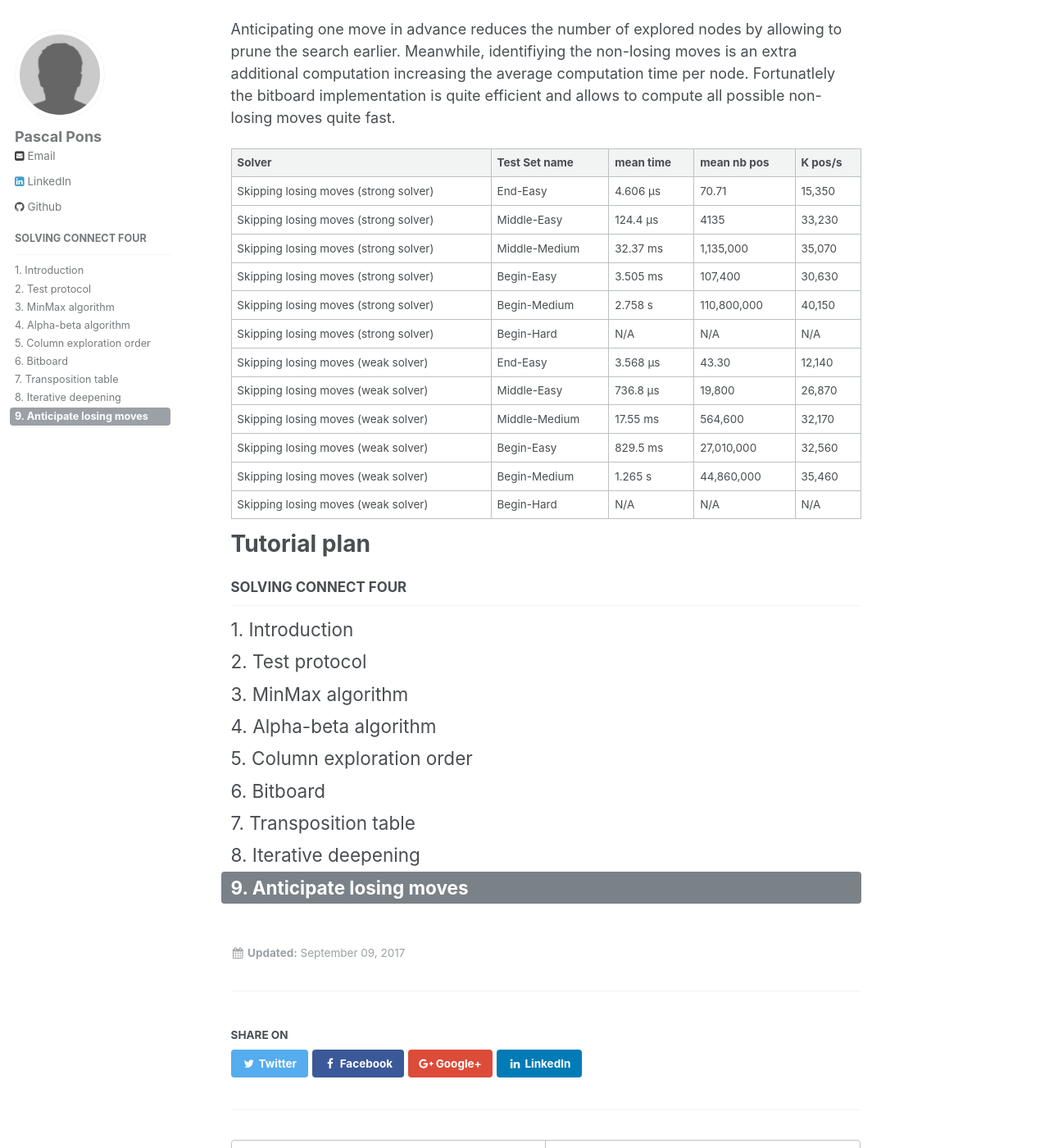
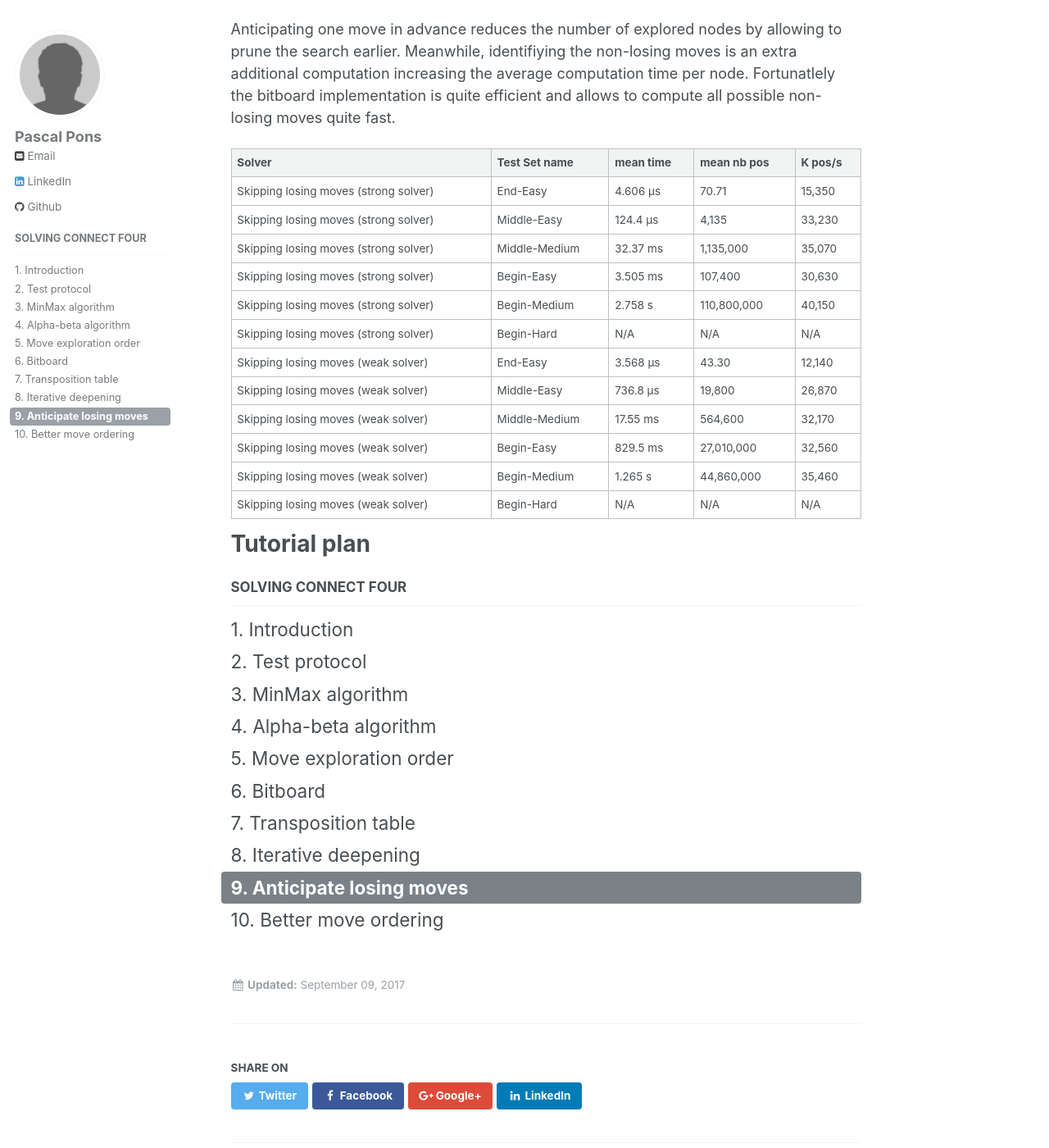
Before and after one commit to gamesolver/gamesolver.github.io, a Jekyll site: the page built from _solving-connect-four/09-anticipate-losing-moves.md, in a window 1280 px wide and 1400 px high, scrolled down 2078 px. Shown: the whole window at 82% size. Built offline with Jekyll 4.4.1, drawn with Linux system fonts in a browser that asks for light colours; some of the changed lines change nothing that is shown.

Commit message:
Part 10: Better move ordering

````diff
--- a/_data/navigation.yml
+++ b/_data/navigation.yml
@@ -17,8 +17,8 @@
         url: /solving-connect-four/03-minmax/
       - title: "4. Alpha-beta algorithm"
         url: /solving-connect-four/04-alphabeta/
-      - title: "5. Column exploration order"
-        url: /solving-connect-four/05-column-exploration-order/
+      - title: "5. Move exploration order"
+        url: /solving-connect-four/05-move-exploration-order/
       - title: "6. Bitboard"
         url: /solving-connect-four/06-bitboard/
       - title: "7. Transposition table"
@@ -27,3 +27,5 @@
         url: /solving-connect-four/08-iterative-deepening/
       - title: "9. Anticipate losing moves"
         url: /solving-connect-four/09-anticipate-losing-moves/
+      - title: "10. Better move ordering"
+        url: /solving-connect-four/10-better-move-ordering/
--- a/_solving-connect-four/05-column-exploration-order.md
+++ b/_solving-connect-four/05-move-exploration-order.md
@@ -1,5 +1,5 @@
 ---
-title:  "Part 5 -- Column exploration order"
+title:  "Part 5 -- Move exploration order"
 date:   2017-02-25
 excerpt: "Alpha-beta is more efficient when you explore best move first"
 ---
--- a/_solving-connect-four/09-anticipate-losing-moves.md
+++ b/_solving-connect-four/09-anticipate-losing-moves.md
@@ -99,7 +99,7 @@
 |Solver                                   |Test Set name   |mean time    |mean nb pos  |K pos/s |
 ------------------------------------------|----------------|-------------|-------------|--------|
 |Skipping losing moves (strong solver)    |End-Easy        |4.606 μs     |70.71        |15,350  |
-|Skipping losing moves (strong solver)    |Middle-Easy     |124.4 μs     |4135         |33,230  |
+|Skipping losing moves (strong solver)    |Middle-Easy     |124.4 μs     |4,135        |33,230  |
 |Skipping losing moves (strong solver)    |Middle-Medium   |32.37 ms     |1,135,000    |35,070  |
 |Skipping losing moves (strong solver)    |Begin-Easy      |3.505 ms     |107,400      |30,630  |
 |Skipping losing moves (strong solver)    |Begin-Medium    |2.758 s      |110,800,000  |40,150  |
--- /dev/null
+++ b/_solving-connect-four/10-better-move-ordering.md
@@ -0,0 +1,121 @@
+---
+title:  "Part 10 -- Better move ordering"
+date:   2017-10-22
+excerpt: "Explore first move creating alignment opportunities"
+---
+
+Move exploration order is a key part of alpha-beta algorithm. It is most efficient when best moves are first explored. In [part 5](/solving-connect-four/05-move-exploration-order/) we ordered the moves by exploring first the middle columns. It can be improved by taking into account the moves that are creating alignment opportunities.
+
+# Ordering moves with a score function
+
+We will create a score function to order the moves to be explored. In case of tie with the score function we will continue to keep the previous ordering heuristic by exploring from central columns to side columns. Moves creating open 3-alignments generate winning opportunities that could be leveraged later in the game. These moves are likely to be, in average, better moves than others.
+
+Our score function we will simply count the number of winning positions after playing a given possible move. Moves creating winning opportunities, will increase this count by one (or more).
+
+# Implementation
+
+The score function is straitghforward using the compute_winning_position() function. Indeed, this function computes a bitmap of all winning spots of the current player. We only need to count the number of bits equal to one in this bitboard. This bit counting problem is known as [population count](https://en.wikipedia.org/wiki/Hamming_weight).
+
+We selected an efficient implementation of population count when the number of one is low, which is often the case for real connect four positions. This leads to the following implementation of a score function as part of the Position class:
+
+```c++
+      /**
+       * Score a possible move.
+       * @param move, a possible move given in a bitmap format.
+       * The score we are using is the number of winning spots
+       * the current player has after playing the move.
+       */
+      int moveScore(uint64_t move) const {
+        return popcount(compute_winning_position(current_position | move, mask));
+      }
+
+      /**
+       * counts number of bit set to one in a 64bits integer
+       */
+      static unsigned int popcount(uint64_t m) {
+        unsigned int c = 0;
+        for (c = 0; m; c++) m &= m - 1;
+        return c;
+      }
+```
+
+We also implement a simple sorter helper class to help sorting moves by score, while preserving initial insersion ordering in case of tie. We use the [insertion sort algorithm](https://en.wikipedia.org/wiki/Insertion_sort) that is [stable sort algorithm](https://en.wikipedia.org/wiki/Sorting_algorithm#Stability) and has quite efficient implementation for small arrays.
+
+```c++
+  /*
+   * This class helps sorting the next moves
+   *
+   * You have to add moves first with their score
+   * then you can get them back in decreasing score
+   *
+   * This class implement an insertion sort that is in practice very
+   * efficient for small number of move to sort (max is Position::WIDTH)
+   * and also efficient if the move are pushed in approximatively increasing
+   * order which can be acheived by using a simpler column ordering heuristic.
+   */
+  class MoveSorter {
+  public:
+
+    /*
+     * Add a move in the container with its score.
+     * You cannot add more than Position::WIDTH moves
+     */
+    void add(uint64_t move, int score)
+    {
+      int pos = size++;
+      for(; pos && entries[pos-1].score > score; --pos) entries[pos] = entries[pos-1];
+      entries[pos].move = move;
+      entries[pos].score = score;
+    }
+
+    /*
+     * Get next move
+     * @return next remaining move with max score and remove it from the container.
+     * If no more move is available return 0
+     */
+    uint64_t getNext()
+    {
+      if(size)
+        return entries[--size].move;
+      else
+        return 0;
+    }
+  private:
+    // number of stored moves
+    unsigned int size;
+
+    // Contains size moves with their score ordered by score
+    struct {uint64_t move; int score;} entries[Position::WIDTH];
+  };
+```
+
+Then the integration in negamax is quite simple, we compute the score of all possible next moves in the previous order (from central to side columns) and insert them in the move sorter helper. Then we iterate on them in the sorted order using the getNext() iterator.
+
+
+Full [source code](https://github.com/PascalPons/connect4/releases/tag/part10) corresponding to this part.
+
+
+# Benchmark
+
+Improving the node exploration order allows to huge improvement in the pruning. The number of explored node had been divided by up to 100 in most complex cases. Meanwhile, the score computation has a quite expensive cost and multiplies by about 3 the average computational time per node.
+
+Overall, it is of course a huge improvement for most complex positions, it now allows to solve the Hardest test set (Begin-Hard) in a reasonable time and faster than the [Fhourstone benchmark](/solving-connect-four/02-test-protocol/#first-benchmark).
+
+|Solver                                 |Test Set name   |mean time    |mean nb pos  |K pos/s |
+----------------------------------------|----------------|-------------|-------------|--------|
+|Better move ordering (strong solver)   |End-Easy        |5.109 µs     |54.93        |10,750  |
+|Better move ordering (strong solver)   |Middle-Easy     |42.74 µs     |517.2        |12,100  |
+|Better move ordering (strong solver)   |Middle-Medium   |4.108 ms     |48,290       |11,760  |
+|Better move ordering (strong solver)   |Begin-Easy      |296.4 µs     |3,692        |12,460  |
+|Better move ordering (strong solver)   |Begin-Medium    |126.2 ms     |1,449,000    |11,480  |
+|Better move ordering (strong solver)   |Begin-Hard      |6.454 s      |71,440,000   |11,070  |
+|---------------------------------------|----------------|-------------|-------------|--------|
+|Better move ordering (weak solver)     |End-Easy        |3.638 µs     |31.46        |8,649   |
+|Better move ordering (weak solver)     |Middle-Easy     |56.49 µs     |618.4        |10,950  |
+|Better move ordering (weak solver)     |Middle-Medium   |2.141 ms     |23,810       |11,120  |
+|Better move ordering (weak solver)     |Begin-Easy      |2.301 ms     |25,480       |11,070  |
+|Better move ordering (weak solver)     |Begin-Medium    |59.05 ms     |663,100      |11,230  |
+|Better move ordering (weak solver)     |Begin-Hard      |3.734 s      |41,460,000   |11,100  |
+
+# Tutorial plan
+{% include nav_list nav="side" %}
````
